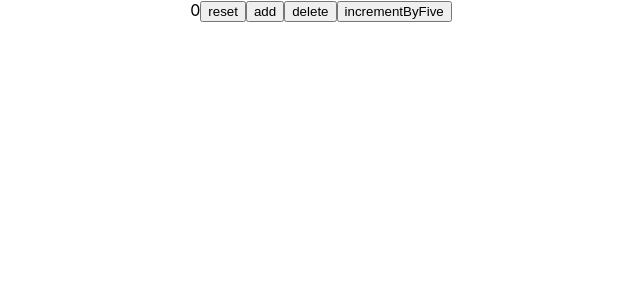
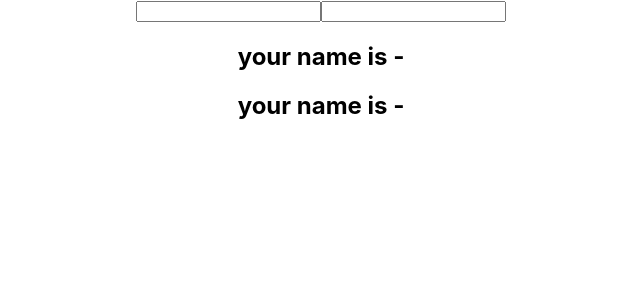
Before and after one commit to zhengryang/ReactJS, a React (Create React App) app in the folder state-hook/: page / in a window 1280 px wide. Shown: the top 300 px of the page, without its empty margins (319-959 px from the left). Built offline with nearby package versions, Linux system fonts and the light colour scheme.

Commit message:
47 - hook 4 - spread{...} - useState with object

```diff
--- a/state-hook/src/App.js
+++ b/state-hook/src/App.js
@@ -3,6 +3,7 @@
 import ClassCounter from './components/ClassCounter';
 import HookCounter from './components/HookCounter';
 import HookCounterTwo from './components/HookCounterTwo';
+import HookCounterThree from './components/HookCounterThree';
 
 function App() {
   return (
@@ -10,7 +11,8 @@
 
       {/* <ClassCounter></ClassCounter> */}
       {/* <HookCounter></HookCounter> */}
-      <HookCounterTwo></HookCounterTwo>
+      {/* <HookCounterTwo></HookCounterTwo> */}
+      <HookCounterThree></HookCounterThree>
     </div>
   );
 }
--- /dev/null
+++ b/state-hook/src/components/HookCounterThree.js
@@ -0,0 +1,23 @@
+import React , {useState}from 'react';
+
+const HookCounterThree = () => {
+
+
+    const [name, setName] = useState({firstName: '', lastName: ''})
+    return (
+        <form>
+            <input type = "text"
+            value = {name.firstName}
+            onChange = { e => setName({...name, firstName: e.target.value})}
+            ></input>
+            <input type = "text"
+            value = {name.lastName}
+            onChange = { e => setName({...name,lastName: e.target.value})}
+            ></input>
+            <h2>your name is - {name.firstName}</h2>
+            <h2>your name is - {name.lastName}</h2>
+        </form>
+    );
+};
+
+export default HookCounterThree;
```
